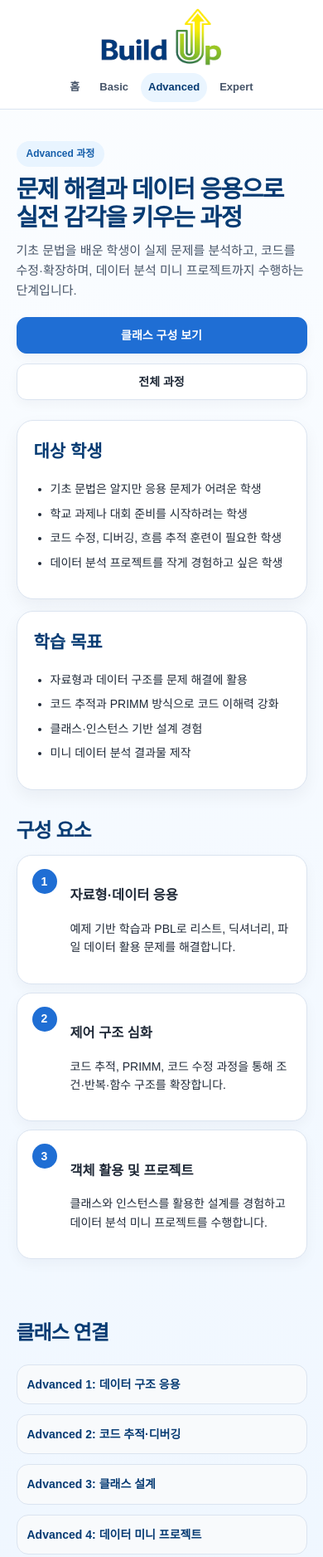
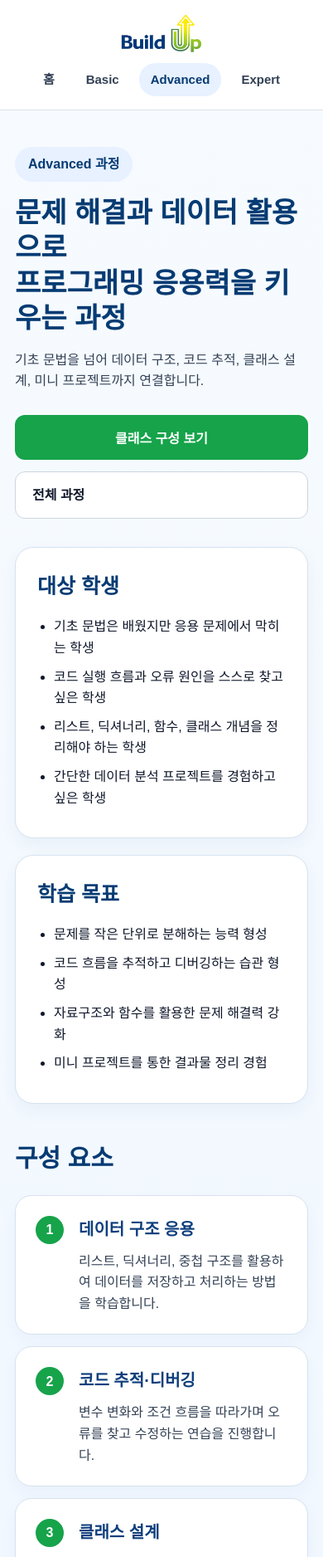
Before and after one commit to greenwave35/builduphome, a plain HTML site: page advanced.html in a window 390 px wide. Shown: the top 1876 px of the page at 83% size. Drawn offline with Linux system fonts and the light colour scheme.

Commit message:
Update advanced.html

```diff
--- a/advanced.html
+++ b/advanced.html
@@ -1,29 +1,439 @@
-<!doctype html>
+<!DOCTYPE html>
 <html lang="ko">
 <head>
-  <meta charset="utf-8">
-  <meta name="viewport" content="width=device-width, initial-scale=1">
-  <title>BuildUp Advanced | 문제 해결 과정</title>
-  <link rel="icon" type="image/png" href="favicon.png">
-  <link rel="stylesheet" href="styles.css">
+<meta charset="UTF-8" />
+<meta name="viewport" content="width=device-width, initial-scale=1.0"/>
+
+<title>Build Up - Advanced</title>
+
+<style>
+*{
+    margin:0;
+    padding:0;
+    box-sizing:border-box;
+}
+
+body{
+    font-family:'Pretendard','Noto Sans KR',Arial,sans-serif;
+    background:linear-gradient(180deg,#f7fbff 0%,#eef6ff 100%);
+    color:#0f172a;
+    line-height:1.6;
+}
+
+a{
+    text-decoration:none;
+    color:inherit;
+}
+
+/* HEADER */
+
+header{
+    width:100%;
+    background:white;
+    border-bottom:1px solid #dbe2ea;
+    position:sticky;
+    top:0;
+    z-index:100;
+}
+
+.header-inner{
+    max-width:1200px;
+    margin:0 auto;
+    padding:16px 24px;
+    display:flex;
+    justify-content:space-between;
+    align-items:center;
+}
+
+.logo img{
+    height:48px;
+    display:block;
+}
+
+nav{
+    display:flex;
+    gap:28px;
+    align-items:center;
+}
+
+nav a{
+    font-size:15px;
+    font-weight:800;
+    color:#334155;
+    padding:8px 14px;
+    border-radius:999px;
+}
+
+nav a:hover,
+nav a.active{
+    color:#063b73;
+    background:#e7f1ff;
+}
+
+/* MAIN */
+
+main{
+    max-width:1200px;
+    margin:0 auto;
+    padding:70px 24px 90px;
+}
+
+.badge{
+    display:inline-block;
+    background:#e7f1ff;
+    color:#063b73;
+    font-weight:900;
+    padding:8px 16px;
+    border-radius:999px;
+    margin-bottom:16px;
+}
+
+.hero-title{
+    font-size:50px;
+    font-weight:900;
+    color:#063b73;
+    line-height:1.25;
+    margin-bottom:16px;
+}
+
+.hero-desc{
+    font-size:19px;
+    color:#334155;
+    margin-bottom:28px;
+}
+
+.hero-buttons{
+    display:flex;
+    gap:14px;
+    margin-bottom:34px;
+}
+
+.primary-btn,
+.secondary-btn{
+    border:none;
+    border-radius:12px;
+    padding:15px 20px;
+    font-size:16px;
+    font-weight:900;
+    cursor:pointer;
+}
+
+.primary-btn{
+    background:#16a34a;
+    color:white;
+}
+
+.secondary-btn{
+    background:white;
+    color:#0f172a;
+    border:1px solid #cbd5e1;
+}
+
+.info-grid{
+    display:grid;
+    grid-template-columns:1fr 1fr;
+    gap:20px;
+    margin-bottom:42px;
+}
+
+.info-card{
+    background:white;
+    border:1px solid #d6e2ef;
+    border-radius:22px;
+    padding:26px;
+    box-shadow:0 8px 20px rgba(15,63,125,0.05);
+}
+
+.info-card h2{
+    color:#063b73;
+    font-size:25px;
+    margin-bottom:16px;
+}
+
+.info-card ul{
+    padding-left:20px;
+}
+
+.info-card li{
+    margin-bottom:9px;
+}
+
+/* CONTENT */
+
+.section-title{
+    font-size:38px;
+    font-weight:900;
+    color:#063b73;
+    margin:36px 0 20px;
+}
+
+.step-list{
+    display:flex;
+    flex-direction:column;
+    gap:14px;
+}
+
+.step-card{
+    background:white;
+    border:1px solid #d6e2ef;
+    border-radius:20px;
+    padding:24px;
+    display:flex;
+    gap:18px;
+    align-items:flex-start;
+    box-shadow:0 8px 20px rgba(15,63,125,0.04);
+}
+
+.step-number{
+    min-width:34px;
+    height:34px;
+    border-radius:50%;
+    background:#16a34a;
+    color:white;
+    display:flex;
+    align-items:center;
+    justify-content:center;
+    font-weight:900;
+}
+
+.step-card h3{
+    font-size:20px;
+    color:#0f3f7d;
+    margin-bottom:10px;
+}
+
+.step-card p{
+    color:#334155;
+}
+
+/* CLASS CONNECT */
+
+.class-connect{
+    margin-top:70px;
+}
+
+.class-grid{
+    display:grid;
+    grid-template-columns:repeat(2,1fr);
+    gap:22px;
+}
+
+.class-box{
+    width:100%;
+    background:white;
+    border:2px solid #d8e0ea;
+    border-radius:24px;
+    padding:30px;
+    font-size:24px;
+    font-weight:900;
+    color:#063b73;
+    text-align:left;
+    cursor:pointer;
+    transition:0.2s;
+    font-family:inherit;
+}
+
+.class-box:hover{
+    transform:translateY(-3px);
+    border-color:#16a34a;
+    background:#f4fff8;
+}
+
+.notice-box{
+    margin-top:42px;
+    background:#e7f6ec;
+    border:2px solid #9be6b1;
+    border-radius:24px;
+    padding:30px;
+    color:#166534;
+    font-size:20px;
+    line-height:1.8;
+}
+
+/* MOBILE */
+
+@media(max-width:900px){
+    .header-inner{
+        flex-direction:column;
+        gap:12px;
+    }
+
+    nav{
+        gap:10px;
+        flex-wrap:wrap;
+        justify-content:center;
+    }
+
+    main{
+        padding:44px 18px 70px;
+    }
+
+    .hero-title{
+        font-size:34px;
+    }
+
+    .hero-desc{
+        font-size:16px;
+    }
+
+    .hero-buttons{
+        flex-direction:column;
+    }
+
+    .info-grid,
+    .class-grid{
+        grid-template-columns:1fr;
+    }
+
+    .section-title{
+        font-size:30px;
+    }
+
+    .class-box{
+        font-size:19px;
+        padding:24px;
+    }
+
+    .notice-box{
+        font-size:17px;
+    }
+}
+</style>
 </head>
+
 <body>
-  <header class="nav"><div class="wrap nav-inner"><a class="brand" href="index.html"><img src="logo.png" alt="BuildUp 로고"></a><nav class="nav-links"><a href="index.html">홈</a><a href="basic.html">Basic</a><a href="advanced.html" class="active">Advanced</a><a href="expert.html">Expert</a></nav></div></header>
-  <main class="wrap">
-    <section class="page-hero">
-      <span class="badge">Advanced 과정</span>
-      <h1>문제 해결과 데이터 응용으로 실전 감각을 키우는 과정</h1>
-      <p class="lead">기초 문법을 배운 학생이 실제 문제를 분석하고, 코드를 수정·확장하며, 데이터 분석 미니 프로젝트까지 수행하는 단계입니다.</p>
-      <div class="actions"><a class="btn primary" href="#classes">클래스 구성 보기</a><a class="btn" href="index.html#curriculum">전체 과정</a></div>
+
+<header>
+    <div class="header-inner">
+        <a href="index.html" class="logo">
+            <img src="logo.png" alt="Build Up Logo">
+        </a>
+
+        <nav>
+            <a href="index.html">홈</a>
+            <a href="basic.html">Basic</a>
+            <a href="advanced.html" class="active">Advanced</a>
+            <a href="expert.html">Expert</a>
+        </nav>
+    </div>
+</header>
+
+<main>
+
+    <span class="badge">Advanced 과정</span>
+
+    <h1 class="hero-title">
+        문제 해결과 데이터 활용으로<br>
+        프로그래밍 응용력을 키우는 과정
+    </h1>
+
+    <p class="hero-desc">
+        기초 문법을 넘어 데이터 구조, 코드 추적, 클래스 설계, 미니 프로젝트까지 연결합니다.
+    </p>
+
+    <div class="hero-buttons">
+        <button class="primary-btn" type="button" onclick="alert('준비중입니다.')">
+            클래스 구성 보기
+        </button>
+
+        <a href="index.html" class="secondary-btn">
+            전체 과정
+        </a>
+    </div>
+
+    <section class="info-grid">
+
+        <div class="info-card">
+            <h2>대상 학생</h2>
+            <ul>
+                <li>기초 문법은 배웠지만 응용 문제에서 막히는 학생</li>
+                <li>코드 실행 흐름과 오류 원인을 스스로 찾고 싶은 학생</li>
+                <li>리스트, 딕셔너리, 함수, 클래스 개념을 정리해야 하는 학생</li>
+                <li>간단한 데이터 분석 프로젝트를 경험하고 싶은 학생</li>
+            </ul>
+        </div>
+
+        <div class="info-card">
+            <h2>학습 목표</h2>
+            <ul>
+                <li>문제를 작은 단위로 분해하는 능력 형성</li>
+                <li>코드 흐름을 추적하고 디버깅하는 습관 형성</li>
+                <li>자료구조와 함수를 활용한 문제 해결력 강화</li>
+                <li>미니 프로젝트를 통한 결과물 정리 경험</li>
+            </ul>
+        </div>
+
     </section>
-    <section class="page-grid">
-      <div class="page-card"><h2>대상 학생</h2><ul><li>기초 문법은 알지만 응용 문제가 어려운 학생</li><li>학교 과제나 대회 준비를 시작하려는 학생</li><li>코드 수정, 디버깅, 흐름 추적 훈련이 필요한 학생</li><li>데이터 분석 프로젝트를 작게 경험하고 싶은 학생</li></ul></div>
-      <div class="page-card"><h2>학습 목표</h2><ul><li>자료형과 데이터 구조를 문제 해결에 활용</li><li>코드 추적과 PRIMM 방식으로 코드 이해력 강화</li><li>클래스·인스턴스 기반 설계 경험</li><li>미니 데이터 분석 결과물 제작</li></ul></div>
+
+    <h2 class="section-title">구성 요소</h2>
+
+    <section class="step-list">
+
+        <div class="step-card">
+            <div class="step-number">1</div>
+            <div>
+                <h3>데이터 구조 응용</h3>
+                <p>리스트, 딕셔너리, 중첩 구조를 활용하여 데이터를 저장하고 처리하는 방법을 학습합니다.</p>
+            </div>
+        </div>
+
+        <div class="step-card">
+            <div class="step-number">2</div>
+            <div>
+                <h3>코드 추적·디버깅</h3>
+                <p>변수 변화와 조건 흐름을 따라가며 오류를 찾고 수정하는 연습을 진행합니다.</p>
+            </div>
+        </div>
+
+        <div class="step-card">
+            <div class="step-number">3</div>
+            <div>
+                <h3>클래스 설계</h3>
+                <p>객체, 속성, 메서드 개념을 간단한 예제로 연결하여 클래스 구조를 이해합니다.</p>
+            </div>
+        </div>
+
+        <div class="step-card">
+            <div class="step-number">4</div>
+            <div>
+                <h3>데이터 미니 프로젝트</h3>
+                <p>작은 데이터를 분석하고 결과를 표, 그래프, 짧은 보고서 형태로 정리합니다.</p>
+            </div>
+        </div>
+
     </section>
-    <section class="section"><h2>구성 요소</h2><div class="step"><h3>자료형·데이터 응용</h3><p>예제 기반 학습과 PBL로 리스트, 딕셔너리, 파일 데이터 활용 문제를 해결합니다.</p></div><div class="step"><h3>제어 구조 심화</h3><p>코드 추적, PRIMM, 코드 수정 과정을 통해 조건·반복·함수 구조를 확장합니다.</p></div><div class="step"><h3>객체 활용 및 프로젝트</h3><p>클래스와 인스턴스를 활용한 설계를 경험하고 데이터 분석 미니 프로젝트를 수행합니다.</p></div></section>
-    <section id="classes" class="section"><h2>클래스 연결</h2><div class="class-links"><a href="#">Advanced 1: 데이터 구조 응용</a><a href="#">Advanced 2: 코드 추적·디버깅</a><a href="#">Advanced 3: 클래스 설계</a><a href="#">Advanced 4: 데이터 미니 프로젝트</a></div></section>
-    <div class="notice">권장 운영: 주 1회 6주. 결과물은 문제 해결 기록, 코드 개선본, 미니 분석 보고서로 축적합니다.</div>
-  </main>
-  <footer class="footer"><div class="wrap footer-inner"><img src="logo.png" alt="BuildUp 로고"><p>© 2026 BuildUp. All Rights Reserved.</p></div></footer>
+
+    <section class="class-connect">
+
+        <h2 class="section-title">클래스 연결</h2>
+
+        <div class="class-grid">
+
+            <button class="class-box" type="button" onclick="alert('준비중입니다.')">
+                Advanced 1: 데이터 구조 응용
+            </button>
+
+            <button class="class-box" type="button" onclick="alert('준비중입니다.')">
+                Advanced 2: 코드 추적·디버깅
+            </button>
+
+            <button class="class-box" type="button" onclick="alert('준비중입니다.')">
+                Advanced 3: 클래스 설계
+            </button>
+
+            <button class="class-box" type="button" onclick="alert('준비중입니다.')">
+                Advanced 4: 데이터 미니 프로젝트
+            </button>
+
+        </div>
+
+        <div class="notice-box">
+            권장 운영: 주 1회 6주. 결과물은 문제 해결 기록, 코드 개선본, 미니 분석 보고서로 축적합니다.
+        </div>
+
+    </section>
+
+</main>
+
 </body>
 </html>
```
